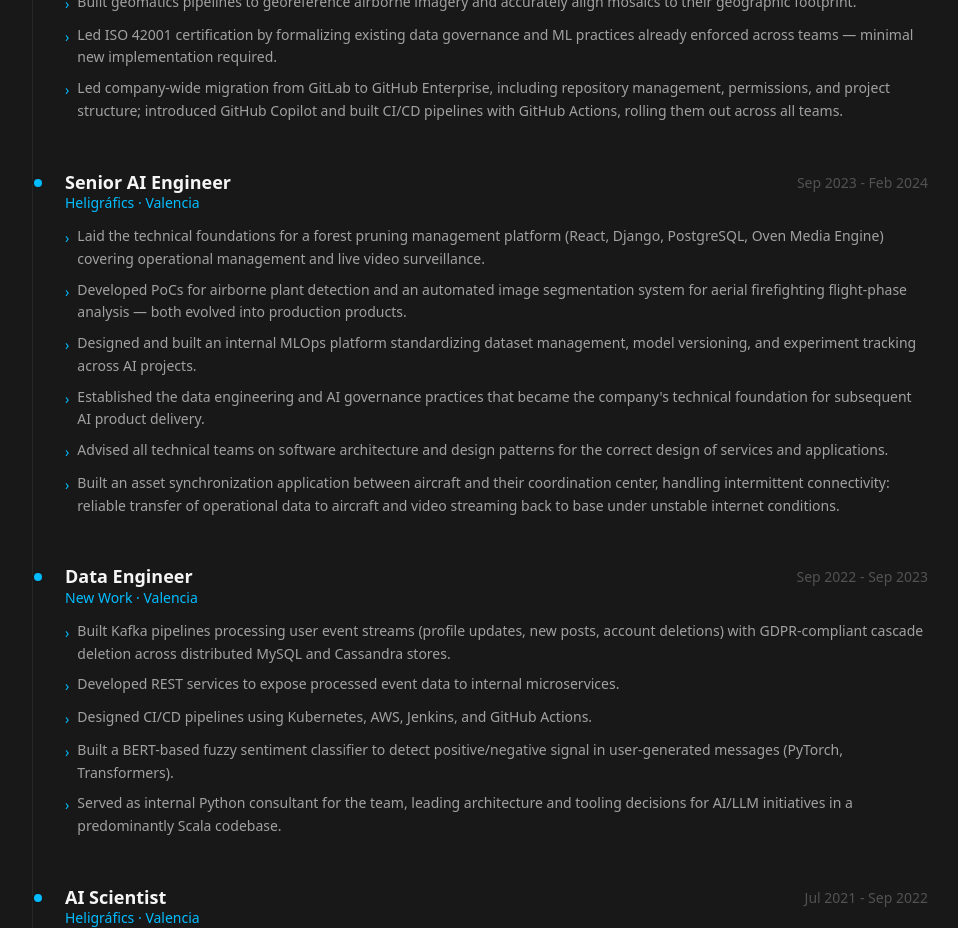
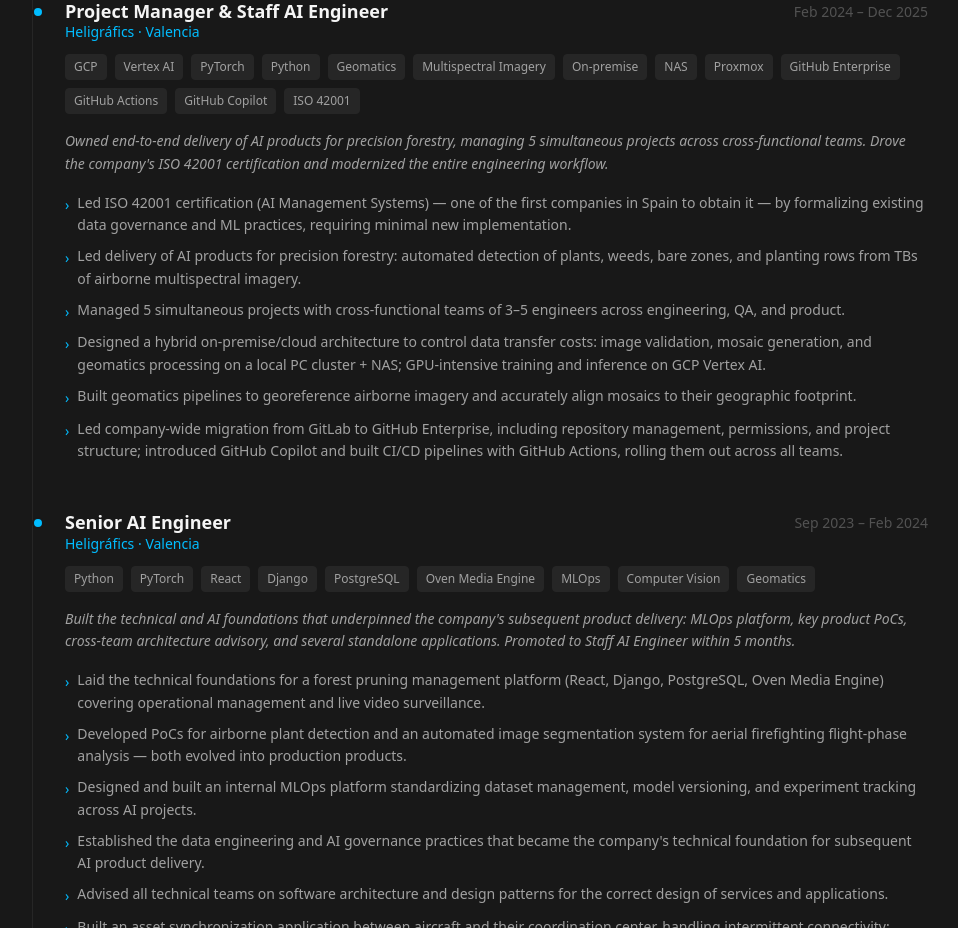
Before and after one commit to agranadosb/agranadosb-portfolio, a React (Vite) app: page / in a window 1280 px wide. Shown: the part 3060-3988 px from the top of the page, without its empty margins (160-1118 px from the left). Built offline with nearby package versions, Linux system fonts and the light colour scheme.

Commit message:
feat: enhance Experience and Skills components with detailed job summaries and skills

```diff
--- a/src/components/experience/Experience.tsx
+++ b/src/components/experience/Experience.tsx
@@ -4,37 +4,73 @@
     company: "Heligráfics",
     companyContext: "AI & geospatial imaging company",
     location: "Valencia",
-    period: "Jan 2026 - Present",
+    period: "Jan 2026 – Present",
+    summary:
+      "Leading all technical strategy and engineering execution across the company. Responsible for teams, architecture, processes, tooling, and compliance — the sole technical foundation behind every product and project.",
     highlights: [
-      "Lead and mentor 5 engineering teams (3-5 engineers each) across AI research, data engineering, and infrastructure.",
-      "Redesigning platform architecture towards DDD and Hexagonal Architecture, structuring the system around infrastructure domains (auth, observability, storage) and business-line data products.",
+      "Lead and mentor 5 engineering teams (3–5 engineers each, 20–40 engineers total) across AI research, data engineering, and infrastructure.",
+      "Oversee all technical development across the company — sole technical base and delivery arm for every product and project.",
+      "Redesigning platform architecture towards Domain-Driven Design (DDD) and Hexagonal Architecture.",
+      "Structuring the system around infrastructure domains (auth, observability, storage) and business-line data products.",
       "Driving a data-first approach to enable rapid development of client-facing UIs grounded in well-defined domain models and business logic.",
       "Championing AI-assisted development (GitHub Copilot, Claude) to shift engineering focus from implementation to business logic specification and architectural design.",
-      "Defined company-wide procedures for software development, infrastructure management, CI/CD, project creation, and task tracking.",
+      "Defined company-wide engineering standards: branching strategy, PR review policies, Definition of Done, sprint ceremonies, CI/CD workflows, infrastructure management, and project onboarding procedures.",
       "Built an AI-powered employee performance dashboard integrating ERP and GitHub data, enabling quick visibility into sprint progress, task status, and per-project delivery state.",
       "Conducting internal compliance audits against company procedures and ISO regulatory requirements.",
       "Personally leading the ISO 27001 certification process towards ENS (Esquema Nacional de Seguridad) compliance.",
+    ],
+    skills: [
+      "DDD",
+      "Hexagonal Architecture",
+      "Python",
+      "React",
+      "Django",
+      "GitHub Enterprise",
+      "GitHub Actions",
+      "GitHub Copilot",
+      "Claude",
+      "ISO 27001",
+      "ENS",
     ],
   },
   {
     role: "Project Manager & Staff AI Engineer",
     company: "Heligráfics",
     location: "Valencia",
-    period: "Feb 2024 - Dec 2025",
+    period: "Feb 2024 – Dec 2025",
+    summary:
+      "Owned end-to-end delivery of AI products for precision forestry, managing 5 simultaneous projects across cross-functional teams. Drove the company's ISO 42001 certification and modernized the entire engineering workflow.",
     highlights: [
+      "Led ISO 42001 certification (AI Management Systems) — one of the first companies in Spain to obtain it — by formalizing existing data governance and ML practices, requiring minimal new implementation.",
       "Led delivery of AI products for precision forestry: automated detection of plants, weeds, bare zones, and planting rows from TBs of airborne multispectral imagery.",
-      "Managed 5 simultaneous projects with cross-functional teams of 3-5 engineers across engineering, QA, and product.",
+      "Managed 5 simultaneous projects with cross-functional teams of 3–5 engineers across engineering, QA, and product.",
       "Designed a hybrid on-premise/cloud architecture to control data transfer costs: image validation, mosaic generation, and geomatics processing on a local PC cluster + NAS; GPU-intensive training and inference on GCP Vertex AI.",
       "Built geomatics pipelines to georeference airborne imagery and accurately align mosaics to their geographic footprint.",
-      "Led ISO 42001 certification by formalizing existing data governance and ML practices already enforced across teams — minimal new implementation required.",
       "Led company-wide migration from GitLab to GitHub Enterprise, including repository management, permissions, and project structure; introduced GitHub Copilot and built CI/CD pipelines with GitHub Actions, rolling them out across all teams.",
+    ],
+    skills: [
+      "GCP",
+      "Vertex AI",
+      "PyTorch",
+      "Python",
+      "Geomatics",
+      "Multispectral Imagery",
+      "On-premise",
+      "NAS",
+      "Proxmox",
+      "GitHub Enterprise",
+      "GitHub Actions",
+      "GitHub Copilot",
+      "ISO 42001",
     ],
   },
   {
     role: "Senior AI Engineer",
     company: "Heligráfics",
     location: "Valencia",
-    period: "Sep 2023 - Feb 2024",
+    period: "Sep 2023 – Feb 2024",
+    summary:
+      "Built the technical and AI foundations that underpinned the company's subsequent product delivery: MLOps platform, key product PoCs, cross-team architecture advisory, and several standalone applications. Promoted to Staff AI Engineer within 5 months.",
     highlights: [
       "Laid the technical foundations for a forest pruning management platform (React, Django, PostgreSQL, Oven Media Engine) covering operational management and live video surveillance.",
       "Developed PoCs for airborne plant detection and an automated image segmentation system for aerial firefighting flight-phase analysis — both evolved into production products.",
@@ -42,13 +78,28 @@
       "Established the data engineering and AI governance practices that became the company's technical foundation for subsequent AI product delivery.",
       "Advised all technical teams on software architecture and design patterns for the correct design of services and applications.",
       "Built an asset synchronization application between aircraft and their coordination center, handling intermittent connectivity: reliable transfer of operational data to aircraft and video streaming back to base under unstable internet conditions.",
+      "Promoted to Staff AI Engineer within 5 months, recognizing the AI and data engineering foundations built during this role.",
+    ],
+    skills: [
+      "Python",
+      "PyTorch",
+      "React",
+      "Django",
+      "PostgreSQL",
+      "Oven Media Engine",
+      "MLOps",
+      "Computer Vision",
+      "Geomatics",
     ],
   },
   {
     role: "Data Engineer",
     company: "New Work",
+    companyContext: "German-listed professional network (XING) · ~1,500 employees",
     location: "Valencia",
-    period: "Sep 2022 - Sep 2023",
+    period: "Sep 2022 – Sep 2023",
+    summary:
+      "Built distributed event-driven data pipelines and AI-powered content analysis at scale in a Scala-first engineering team, while leading architecture decisions for all Python and AI/LLM initiatives.",
     highlights: [
       "Built Kafka pipelines processing user event streams (profile updates, new posts, account deletions) with GDPR-compliant cascade deletion across distributed MySQL and Cassandra stores.",
       "Developed REST services to expose processed event data to internal microservices.",
@@ -56,74 +107,114 @@
       "Built a BERT-based fuzzy sentiment classifier to detect positive/negative signal in user-generated messages (PyTorch, Transformers).",
       "Served as internal Python consultant for the team, leading architecture and tooling decisions for AI/LLM initiatives in a predominantly Scala codebase.",
     ],
+    skills: [
+      "Scala",
+      "Python",
+      "Kafka",
+      "MySQL",
+      "Cassandra",
+      "Kubernetes",
+      "AWS",
+      "Jenkins",
+      "GitHub Actions",
+      "PyTorch",
+      "Transformers",
+      "BERT",
+      "GDPR",
+    ],
   },
   {
     role: "AI Scientist",
     company: "Heligráfics",
     location: "Valencia",
-    period: "Jul 2021 - Sep 2022",
+    period: "Jul 2021 – Sep 2022",
+    summary:
+      "Developed computer vision systems for aerial imagery analysis across two domains — wildfire damage assessment and electrical infrastructure inspection — implementing state-of-the-art architectures directly from research papers.",
     highlights: [
       "Developed segmentation and classification models to automatically detect and calculate burned area extents from airborne sensor image mosaics.",
       "Built computer vision systems for electrical infrastructure inspection: automatic tower detection and structural issue identification in aerial imagery.",
       "Implemented YOLOR from scratch based on the original paper, adapting it for production use on domain-specific datasets.",
       "Combined U-Net segmentation with genetic algorithms for loss function optimization and classical image filters for post-processing, improving accuracy on complex aerial imagery.",
     ],
+    skills: [
+      "Python",
+      "PyTorch",
+      "U-Net",
+      "YOLOR",
+      "ViT",
+      "Computer Vision",
+      "Genetic Algorithms",
+      "Geomatics",
+    ],
   },
   {
     role: "Full-Stack Developer",
     company: "Dekalabs",
     location: "Valencia",
-    period: "Mar 2020 - Jul 2021",
+    period: "Mar 2020 – Jul 2021",
+    summary:
+      "Delivered web applications across multiple industries and explored early generative AI research, prototyping a pipeline to create personalized NFTs from user images.",
     highlights: [
       "Developed client web applications across hospitality, real estate, crypto, and sports sectors using Python and Vue.js.",
       "Implemented CI/CD pipelines (Docker, Jenkins, GitHub).",
-      "Researched and prototyped a generative pipeline (VAE, GANs) to create personalized NFTs from user images.",
+      "Researched and prototyped a generative image personalization pipeline (VAE, GANs) mapping user images to unique visual representations.",
     ],
+    skills: ["Python", "Vue.js", "Docker", "Jenkins", "GitHub", "VAE", "GANs"],
   },
   {
     role: "Software Engineer",
     company: "Praxya",
     location: "Valencia",
-    period: "Oct 2019 - Mar 2020",
+    period: "Oct 2019 – Mar 2020",
+    summary:
+      "Built ERP integrations and data migrations for client projects using Python and Odoo, owning the full lifecycle from requirements to deployment.",
     highlights: [
       "Built ERP solutions using Python (Odoo), including integrations and data migrations (ETL).",
       "Worked closely with product owners across the full project lifecycle.",
       "Delivered solutions from requirements definition to deployment.",
     ],
+    skills: ["Python", "Odoo", "ETL", "PostgreSQL"],
   },
   {
     role: "Junior Software Engineer",
     company: "Visiion-Solutec",
     location: "Valencia",
-    period: "Aug 2017 - Jun 2019",
+    period: "Aug 2017 – Jun 2019",
+    summary:
+      "Started career building ERP solutions and AI-powered distribution algorithms, progressively taking on full project ownership including client communication and delivery.",
     highlights: [
       "Developed ERP-based solutions (Odoo) including integrations and automation systems.",
       "Built data pipelines and distribution algorithms using AI techniques.",
       "Led projects end-to-end in later stages, including client communication and delivery.",
     ],
+    skills: ["Python", "Odoo", "ETL"],
   },
   {
     role: "Independent Developer",
     company: "Personal & Client Projects",
     location: "Valencia",
-    period: "2015 - Aug 2017",
+    period: "2015 – Aug 2017",
+    summary:
+      "First steps in software development — building websites and small applications for private clients, learning the full cycle from requirements to delivery.",
     highlights: [
       "Built small websites and web applications for private clients as an independent developer.",
       "Delivered end-to-end projects covering requirements gathering, development, and deployment.",
       "First hands-on experience managing client relationships and delivering software independently.",
     ],
+    skills: ["HTML", "CSS", "JavaScript", "PHP"],
   },
 ];
 
-export function Experience() {
+interface JobHeaderProps {
+  role: string;
+  company: string;
+  location: string;
+  period: string;
+  companyContext?: string;
+}
+
+function JobHeader({ role, company, location, period, companyContext }: JobHeaderProps) {
   return (
-    <section id="experience" className="py-24 px-6 bg-surface-raised">
-      <div className="max-w-4xl mx-auto">
-        <h2 className="text-3xl font-bold text-ink-primary mb-12 text-center">Experience</h2>
-        <div className="relative border-l border-border pl-8 space-y-12">
-          {JOBS.map(({ role, company, companyContext, location, period, highlights }) => (
-            <div key={`${role}-${company}-${period}`} className="relative">
-              <div className="absolute -left-8.25 top-1.5 w-3 h-3 rounded-full bg-accent border-2 border-surface-raised" />
     <div className="flex flex-col sm:flex-row sm:items-start sm:justify-between gap-1 mb-3">
       <div>
         <h3 className="text-ink-primary font-semibold text-lg leading-tight">{role}</h3>
@@ -136,6 +227,47 @@
       </div>
       <span className="text-ink-muted text-sm whitespace-nowrap sm:pt-0.5">{period}</span>
     </div>
+  );
+}
+
+function SkillBadge({ label }: { label: string }) {
+  return (
+    <span className="px-2 py-1 rounded text-xs bg-surface-overlay border border-border text-ink-secondary">
+      {label}
+    </span>
+  );
+}
+
+interface JobItemProps {
+  role: string;
+  company: string;
+  location: string;
+  period: string;
+  companyContext?: string;
+  summary?: string;
+  highlights: string[];
+  skills?: string[];
+}
+
+function JobItem({ role, company, location, period, companyContext, summary, highlights, skills }: JobItemProps) {
+  return (
+    <div className="relative">
+      <div className="absolute -left-8.25 top-1.5 w-3 h-3 rounded-full bg-accent border-2 border-surface-raised" />
+      <JobHeader
+        role={role}
+        company={company}
+        location={location}
+        period={period}
+        companyContext={companyContext}
+      />
+      {skills && skills.length > 0 && (
+        <div className="flex flex-wrap gap-2 mb-4">
+          {skills.map((s) => <SkillBadge key={s} label={s} />)}
+        </div>
+      )}
+      {summary && (
+        <p className="text-ink-secondary text-sm leading-relaxed mb-4 italic">{summary}</p>
+      )}
       <ul className="space-y-2">
         {highlights.map((h) => (
           <li key={h} className="flex gap-2 text-ink-secondary text-sm leading-relaxed">
@@ -145,6 +277,27 @@
         ))}
       </ul>
     </div>
+  );
+}
+
+export function Experience() {
+  return (
+    <section id="experience" className="py-24 px-6 bg-surface-raised">
+      <div className="max-w-4xl mx-auto">
+        <h2 className="text-3xl font-bold text-ink-primary mb-12 text-center">Experience</h2>
+        <div className="relative border-l border-border pl-8 space-y-12">
+          {JOBS.map(({ role, company, companyContext, location, period, summary, highlights, skills }) => (
+            <JobItem
+              key={`${role}-${company}-${period}`}
+              role={role}
+              company={company}
+              location={location}
+              period={period}
+              companyContext={companyContext}
+              summary={summary}
+              highlights={highlights}
+              skills={skills}
+            />
           ))}
         </div>
       </div>
--- a/src/components/introduction/Skills.tsx
+++ b/src/components/introduction/Skills.tsx
@@ -1,7 +1,7 @@
 const STACK = [
   {
-    category: "Languages",
-    items: ["Python", "Scala", "Typescript"],
+    category: "Languages / Architectures",
+    items: ["Python", "Typescript", "DDD", "Hexagonal Architecture", "Microservices"],
   },
   {
     category: "AI / ML",
@@ -29,7 +29,7 @@
   return (
     <section id="stack" className="py-24 px-6 bg-surface-base">
       <div className="max-w-4xl mx-auto">
-        <h2 className="text-3xl font-bold text-ink-primary mb-12 text-center">Skills</h2>
+        <h2 className="text-3xl font-bold text-ink-primary mb-12 text-center">Main Skills</h2>
         <div className="grid grid-cols-1 sm:grid-cols-2 lg:grid-cols-3 gap-8">
           {STACK.map(({ category, items }) => (
             <div key={category}>
```
Lines whose indentation alone changed are shown as unchanged.
